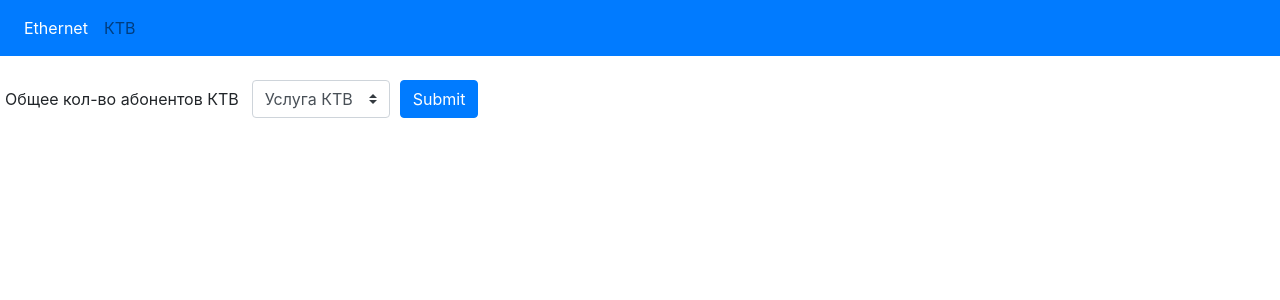
After one commit to SobolevDA/provider_web, a Flask app: page /ktv/ in a window 1280 px wide. The commit adds this page. Shown: the top 300 px of the page. Run offline with Flask 2, Linux system fonts and the light colour scheme; some libraries are stand-ins or nearby versions.

Commit message:
add select service ktv

```diff
--- a/app.py
+++ b/app.py
@@ -1,36 +1,53 @@
 from flask import Flask, render_template, request
-from query_select import service_customer, count_dis
-from query_date import date_time
+from query_select import service_customer, count_dis, ktv_service
+from query_data import date_time
 
 app = Flask(__name__)
 
+### main rout
 
 @app.route('/')
-def hello():
-    return render_template('index.html', service=service_customer)
+def hello_web():
+    return render_template('base.html')
 
+### slect service ethernet customer
 
-@app.route('/ethernet/', methods=['POST'])
-def count():
+@app.route('/ethernet/')
+def ehernet():
+    return render_template('ethernet.html', service=service_customer)
+
+### select count discount
+
+@app.route('/ethernet/customer/', methods=['POST'])
+def ethernet_customer():
     begin = request.form.get('begin')
     begin_date = date_time(begin)
-    print(begin_date)
 
     end = request.form.get('end')
     end_date = date_time(end)
-    print(end_date)
 
     id_service = request.form.get('services')
-    print(id_service)
 
     discount = count_dis(begin_date, end_date, id_service)
-    print(discount)
 
-    return render_template('inform.html',
+    return render_template('inform_ethernet.html',
                            discount=discount,
                            begin=begin, end=end,
                            service=service_customer)
 
+### select customer ktv
+
+@app.route('/ktv/')
+def ktv():
+    return render_template('ktv.html', ktv_service=ktv_service)
+
+### select general customer ktv
+
+@app.route('/ktv/general_ktv/')
+def general_ktv():
+    return render_template('ktv.html')
+
+
 
 if __name__ == '__main__':
     app.run(debug=True)
--- a/query_select.py
+++ b/query_select.py
@@ -6,6 +6,8 @@ database.connect()
 
 
 service_customer = Service.select(Service.id, Service.name).where(Service.id << (97, 59, 58, 47, 50, 48, 46, 153, 49, 137))
+
+ktv_service = Service.select(Service.id, Service.name).where(Service.id << (99, 100))
 
 
 def count_dis(begin, end, id):
--- a/static/css/style.css
+++ b/static/css/style.css
@@ -8,6 +8,7 @@
 
 .form-row  {
     margin-left: 5px !important;
+    margin-top: 20px !important
 }
 
 .alert-warning{
--- a/templates/base.html
+++ b/templates/base.html
@@ -17,12 +17,17 @@
                 <div class="collapse navbar-collapse" id="navbarNav">
                   <ul class="navbar-nav">
                     <li class="nav-item active">
-                      <a class="nav-link" href="#">Инет <span class="sr-only">(current)</span></a>
+                      <a class="nav-link" href="/ethernet/">Ethernet <span class="sr-only">(current)</span></a>
+                    </li>
+                    <li>
+                      <a class="nav-link" href="/ktv/">КТВ <span class="sr-only">(current)</span></a>
                     </li>
                   </ul>
                 </div>
               </nav>
     {% block form %}
     {% endblock %}
+    {% block ktv %}
+    {% endblock %}
 </body>
 </html>
--- a/templates/index.html
+++ b/templates/ethernet.html
@@ -2,7 +2,7 @@
 
 {% block form %}
 
-<form method="POST" action="/ethernet/">
+<form method="POST" action="/ethernet/customer/">
     <div class="form-row align-items-center">
       <div class="col-auto my-1">
        <input type="date" name="begin" value="2019-03-01">
--- a/templates/inform.html
+++ b/templates/inform_ethernet.html
@@ -1,4 +1,4 @@
-{% extends 'index.html' %}
+{% extends 'ethernet.html' %}
 
 {% block inform %}
 
--- /dev/null
+++ b/templates/ktv.html
@@ -0,0 +1,23 @@
+{% extends 'base.html' %}
+
+{% block ktv %}
+
+<form method="POST" action="/ktv/geberal_ktv/">
+        <div class="form-row align-items-center">
+                <label class="my-1 mr-2" for="inlineFormCustomSelectPref">Общее кол-во абонентов КТВ</label>
+            <div class="col-auto my-1">
+
+            <select class="custom-select mr-sm-2" id="inlineFormCustomSelect">
+              <option selected>Услуга КТВ</option>
+              {% for ktv_id in ktv_service %}
+              <option value="{{ ktv_id.id }}">{{ ktv_id.name }}</option>
+              {% endfor %}
+            </select>
+          </div>
+          <div class="col-auto my-1">
+            <button type="submit" class="btn btn-primary">Submit</button>
+          </div>
+        </div>
+      </form>
+
+{% endblock %}
```
Also changed, not shown: query_data.py (line endings or trailing spaces).
